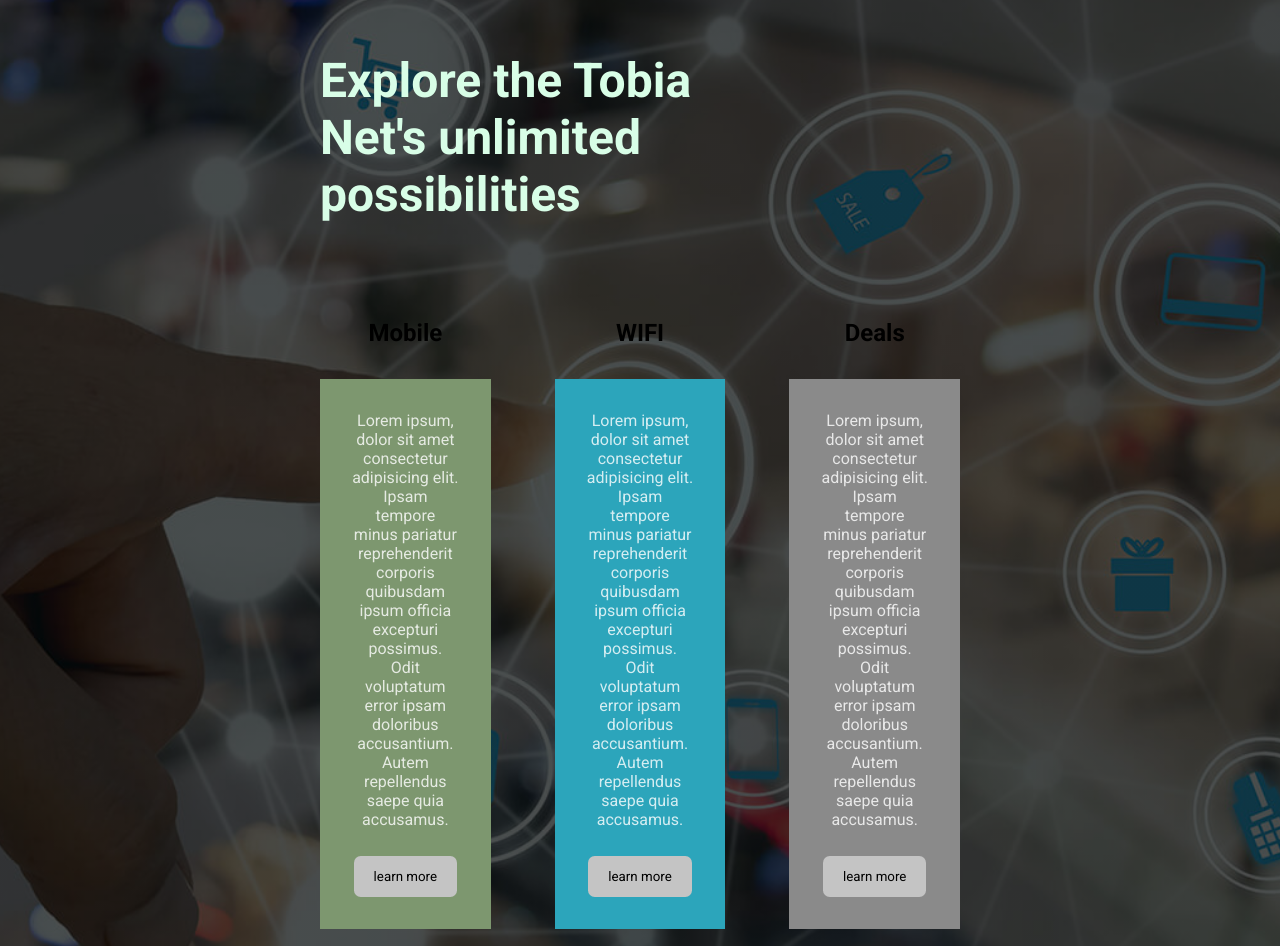
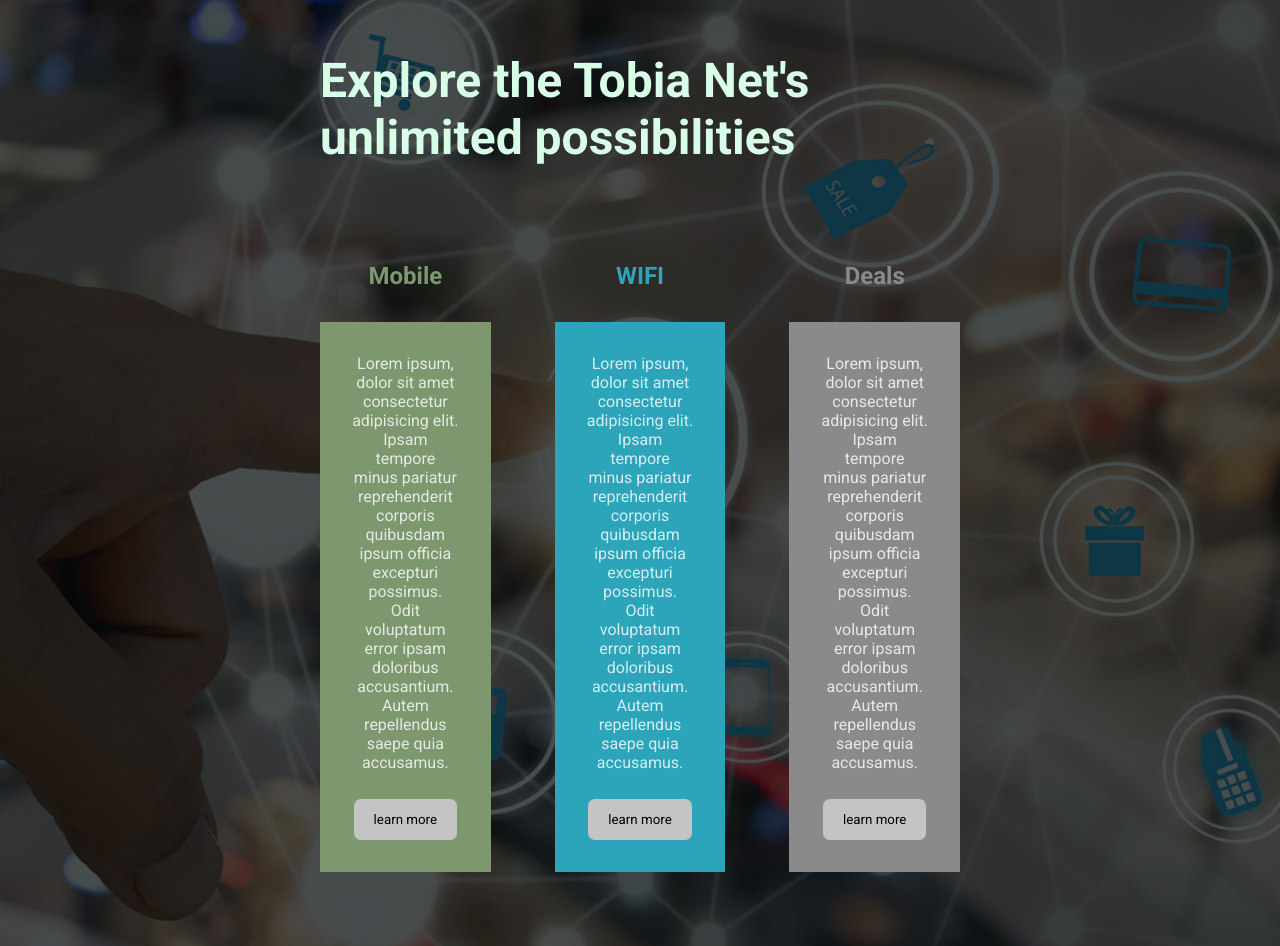
Before and after one commit to Aklog-1/ICT-assignment, a plain HTML site: page index.html in a window 1280 px wide. Shown: the part 1636-2582 px from the top of the page. Drawn offline with Linux system fonts and the light colour scheme; a web font is replaced by a local one.

Commit message:
trying to solve image not loading

```diff
--- a/css/home-page.css
+++ b/css/home-page.css
@@ -87,7 +87,7 @@
     background-position: center;
 }
 .third-section h1 {
-    width: 70%;
+    width: 80%;
     margin-bottom: 2em;
 }
 
@@ -190,7 +190,7 @@
 
 .fifth-section {
     color: white;
-    background: linear-gradient(#000000c1, #000000c1), url("/images/Customer-Service-providers.jpg");
+    background: linear-gradient(#000000c1, #000000c1), url("/images/Customer-Service-providers.JPG");
     background-repeat: no-repeat;
     background-size: cover;
 }
@@ -293,3 +293,15 @@
 footer ul, footer p {
     color: #ffffffcc;
 }
+
+
+
+.column-mobile {
+    color: var(--dark-primary-color)
+}
+.column-wifi{
+    color: var(--blue-touch-color);
+}
+.column-deals {
+    color: var(--brown-touch-color);
+}
```
